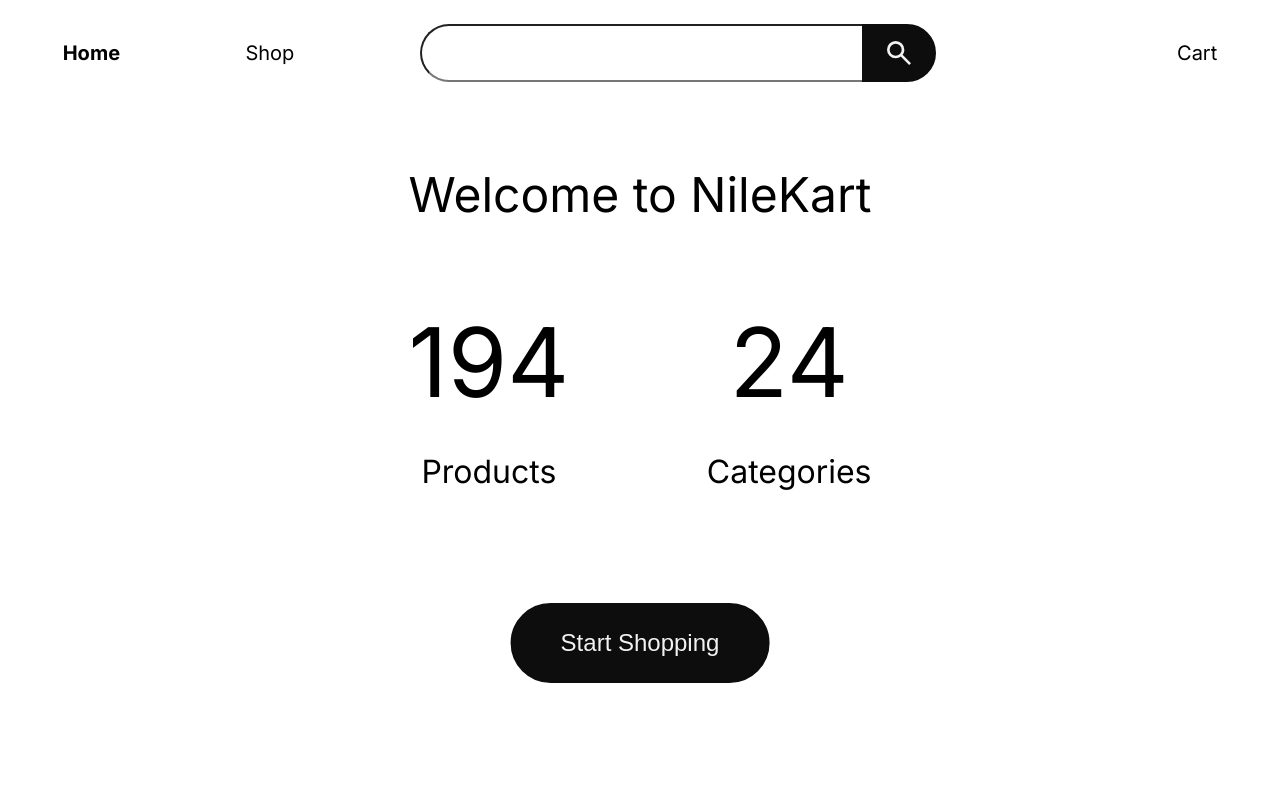
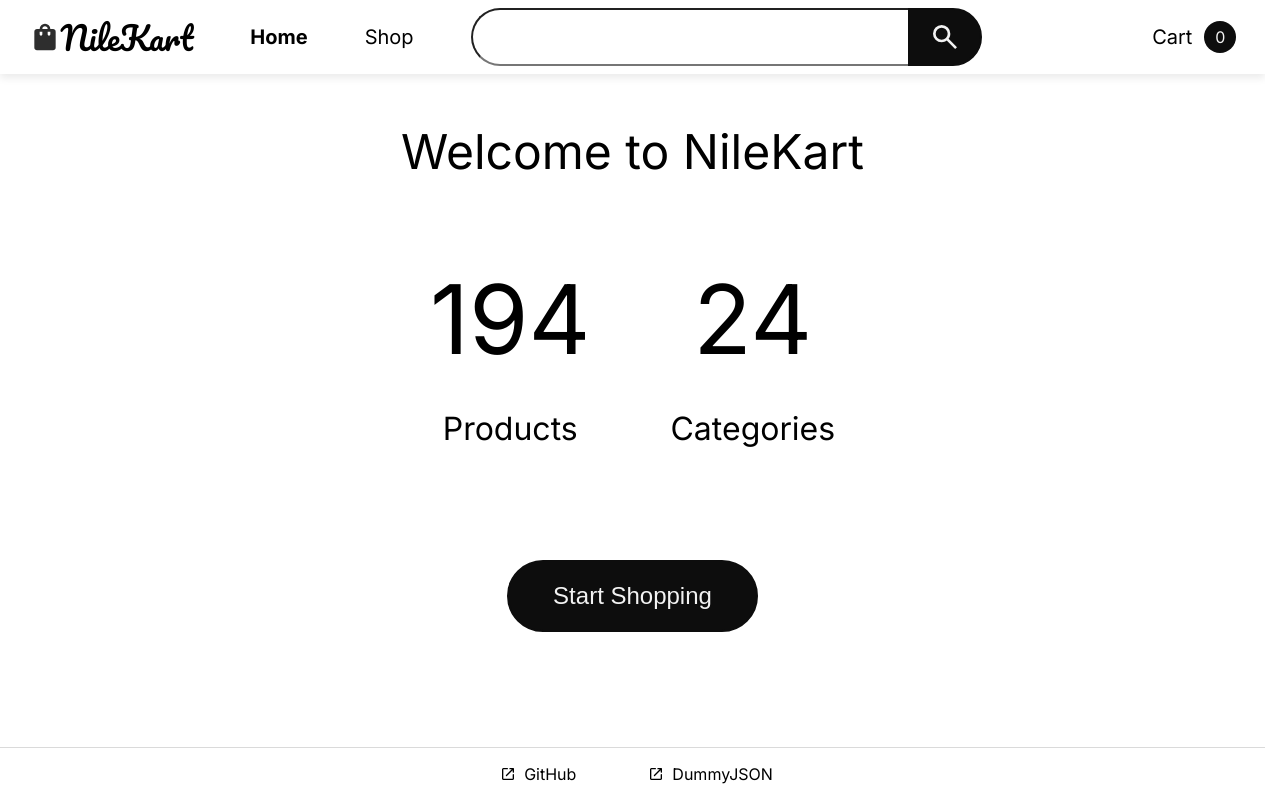
Before and after one commit to am-eer/nilekart, a React (Vite) app: page / in a window 1280 px wide. Built offline with nearby package versions, Linux system fonts and the light colour scheme; no server answers.

Commit message:
add cart context and product image carousel

```diff
--- a/index.html
+++ b/index.html
@@ -2,11 +2,12 @@
 <html lang="en">
   <head>
     <meta charset="UTF-8" />
-    <link rel="icon" type="image/svg+xml" href="/vite.svg" />
     <meta name="viewport" content="width=device-width, initial-scale=1.0" />
+    <link id="favicon" rel="icon" type="image/svg+xml" href="/favicon.svg" />
     <title>NileKart</title>
     <link rel="preconnect" href="https://fonts.googleapis.com">
     <link rel="preconnect" href="https://fonts.gstatic.com" crossorigin>
+    <link href="https://fonts.googleapis.com/css2?family=Pacifico&display=swap" rel="stylesheet">
     <link href="https://fonts.googleapis.com/css2?family=Inter:ital,opsz,wght@0,14..32,100..900;1,14..32,100..900&display=swap" rel="stylesheet">
   </head>
   <body>
--- a/src/App.css
+++ b/src/App.css
@@ -1,3 +1,7 @@
+.home {
+  text-align: center;
+}
+
 .tile-grid {
   display: grid;
   grid-template-columns: repeat(4, 1fr);
@@ -28,6 +32,22 @@
   box-shadow: inset 1px 1px 3px gray;
 }
 
+.tile .tile-title {
+  font-size: 1rem;
+  font-weight: bold;
+  padding-inline: 0.75rem;
+}
+
+.tile .tile-striked-price {
+  color: hsl(0 0 40%);
+}
+
+.tile .tile-stock-msg {
+  font-size: 0.9rem;
+  font-weight: 500;
+  color: hsl(0, 100%, 60%);
+}
+
 a {
   text-decoration: none;
   color: black;
@@ -39,8 +59,9 @@ a {
 
 .highlight-container {
   display: flex;
-  justify-content: space-between;
-  margin-block: 5rem;
+  gap: 5rem;
+  width: fit-content;
+  margin: 5rem auto;
 }
 
 .highlight-big {
@@ -56,11 +77,14 @@ a {
 
 nav {
   display: flex;
+  position: sticky;
+  top: 0;
   gap: 1rem;
   justify-content: space-around;
   align-items: center;
-  padding: 1.5rem 0.5rem 0.5rem;
-  margin-bottom: 1rem;
+  padding: 0.5rem;
+  background-color: white;
+  box-shadow: 0 4px 8px #00000015;
 }
 
 nav a {
@@ -89,6 +113,23 @@ nav a:not(.selected-nav-tab):hover::after {
   font-weight: bold;
 }
 
+.cart-link {
+  display: flex;
+  gap: 0.75rem;
+  align-items: center;
+}
+
+.cart-link .cart-size {
+  line-height: 0;
+  height: 2rem;
+  width: 2rem;
+  border-radius: 50%;
+  background-color: hsl(0, 0%, 5%);
+  color: hsl(0 0 95%);
+  display: grid;
+  place-items: center;
+}
+
 form {
   display: flex;
   width: 50%;
@@ -105,10 +146,43 @@ input:not(:focus-visible) {
   border-right: none;
 }
 
+input:focus {
+  outline: none;
+  border: 3px solid hsl(0 0 5%);
+  border-right: none;
+}
+
 form button {
   border-radius: 0 var(--infinite) var(--infinite) 0;
   display: grid;
   place-items: center;
+}
+
+.logo {
+  display: flex;
+  align-items: center;
+  font-family: "Pacifico", cursive;
+  font-size: 2rem;
+  user-select: none;
+}
+
+footer {
+  display: flex;
+  justify-content: center;
+  gap: 4rem;
+  margin-top: auto;
+  padding-bottom: 1rem;
+  padding-top: 1rem;
+  box-shadow: 0 -1px #00000025;
+}
+
+footer a {
+  display: flex;
+  align-items: center;
+}
+
+footer svg {
+  height: 1rem;
 }
 
 button {
@@ -132,6 +206,11 @@ button {
 
 .dark-btn:disabled {
   background-color: hsl(0 0 25%);
+}
+
+.large-btn {
+  font-size: 1.5rem;
+  padding: 1.25rem 2.75rem;
 }
 
 .wipe-btn {
@@ -213,19 +292,32 @@ button {
 .shop {
   display: flex;
   gap: 2rem;
+  align-items: flex-start;
+  padding-bottom: 5rem;
+}
+
+.shop-aside {
+  padding: 1rem;
 }
 
 .aside-heading {
-  margin-left: 3rem;
+  margin: 0;
+  padding-left: 1.5rem;
+  /* text-align: center; */
 }
 
 ul {
   list-style-type: none;
 }
 
+.shop ul {
+  padding: 0;
+}
+
 .category-card {
-  padding: 1rem;
-  border-radius: 0.75rem;
+  padding: 1rem 1.5rem;
+  border-radius: var(--infinite);
+  transition: 0.1s ease-in-out;
 }
 
 .category-card:hover {
@@ -233,7 +325,7 @@ ul {
 }
 
 .category-card:active {
-  box-shadow: var(--shadow);
+  box-shadow: inset 1px 1px 3px gray;
 }
 
 .shop-main {
@@ -246,12 +338,60 @@ ul {
   margin-bottom: 2rem;
 }
 
+.shop-main .tile {
+  padding: 1rem 0.25rem;
+}
+
 .product {
   display: flex;
+  gap: 4rem;
+  align-items: center;
+  margin-top: 1rem;
+}
+
+.carousel {
+  display: flex;
+  align-items: center;
+}
+
+.carousel button {
+  padding: 1.25rem 0.5rem;
+}
+
+.carousel svg {
+  height: 2.5rem;
+  width: 2.5rem;
+}
+
+.rotate {
+  rotate: 180deg;
 }
 
 .product img {
-  max-width: 60%;
+  width: 25rem;
   height: auto;
   object-fit: contain;
 }
+
+.buy-buttons {
+  display: grid;
+  gap: 1rem;
+  grid-template-columns: 1fr / 1fr;
+  grid-auto-flow: column;
+}
+
+.product button:disabled {
+	color: hsl(0 0 95%);
+}
+
+.product .product-info {
+  padding-right: 2rem;
+}
+
+.product th {
+  text-align: left;
+}
+
+table {
+  width: 100%;
+}
--- a/src/App.jsx
+++ b/src/App.jsx
@@ -1,14 +1,18 @@
-import { useState } from 'react'
 import './App.css'
 import Navbar from "./components/Navbar";
+import Footer from './components/Footer';
 import { Outlet } from "react-router";
+import { CartProvider } from './lib/CartContext';
 
 function App() {
 
   return (
     <>
-      <Navbar />
-      <Outlet />
+      <CartProvider>
+        <Navbar />
+        <Outlet />
+      </CartProvider>
+      <Footer />
     </>
   )
 }
--- a/src/components/Cart.jsx
+++ b/src/components/Cart.jsx
@@ -2,10 +2,9 @@ import { Link } from "react-router";
 
 const Cart = () => {
   return (
-    <div style={{position: "fixed", top: "50%", left: "50%", translate: "-50% -50%"}}>
-      <p style={{fontSize: "3rem", textAlign: "center"}}>Cart page under construction 🛠️</p>
-      <Link to=".."><button className="dark-btn" style={{display: "block", fontSize: "1.5rem", marginInline: "auto", padding: "1.5rem 4rem"}}>Back</button></Link>
-    </div>
+    <main>
+      <p style={{textAlign: "center", marginTop: "5rem", fontSize: "1.5rem"}}>Cart page under construction 🛠️</p>
+    </main>
   );
 };
 
--- /dev/null
+++ b/src/components/Footer.jsx
@@ -0,0 +1,36 @@
+const Footer = () => {
+  return (
+    <footer>
+      <a href="https://github.com/am-eer/nilekart">
+        <svg
+          xmlns="http://www.w3.org/2000/svg"
+          width="32"
+          height="32"
+          viewBox="0 0 24 24"
+        >
+          <path
+            fill="currentColor"
+            d="M5 21q-.825 0-1.412-.587T3 19V5q0-.825.588-1.412T5 3h6q.425 0 .713.288T12 4t-.288.713T11 5H5v14h14v-6q0-.425.288-.712T20 12t.713.288T21 13v6q0 .825-.587 1.413T19 21zM19 6.4L10.4 15q-.275.275-.7.275T9 15t-.275-.7t.275-.7L17.6 5H15q-.425 0-.712-.288T14 4t.288-.712T15 3h5q.425 0 .713.288T21 4v5q0 .425-.288.713T20 10t-.712-.288T19 9z"
+          />
+        </svg>
+        <span>GitHub</span>
+      </a>
+      <a href="https://dummyjson.com/">
+        <svg
+          xmlns="http://www.w3.org/2000/svg"
+          width="32"
+          height="32"
+          viewBox="0 0 24 24"
+        >
+          <path
+            fill="currentColor"
+            d="M5 21q-.825 0-1.412-.587T3 19V5q0-.825.588-1.412T5 3h6q.425 0 .713.288T12 4t-.288.713T11 5H5v14h14v-6q0-.425.288-.712T20 12t.713.288T21 13v6q0 .825-.587 1.413T19 21zM19 6.4L10.4 15q-.275.275-.7.275T9 15t-.275-.7t.275-.7L17.6 5H15q-.425 0-.712-.288T14 4t.288-.712T15 3h5q.425 0 .713.288T21 4v5q0 .425-.288.713T20 10t-.712-.288T19 9z"
+          />
+        </svg>
+        <span>DummyJSON</span>
+      </a>
+    </footer>
+  );
+};
+
+export default Footer;
--- a/src/components/Home.jsx
+++ b/src/components/Home.jsx
@@ -20,7 +20,7 @@ const Home = () => {
   }, [])
 
   return (
-    <div style={{position: "fixed", top: "50%", left: "50%", translate: "-50% -50%"}}>
+    <main className="home">
       <p style={{fontSize: "3rem", textAlign: "center"}}>Welcome to NileKart</p>
       <div className="highlight-container">
         <div className="highlight">
@@ -32,8 +32,8 @@ const Home = () => {
           <p className="highlight-small">Categories</p>
         </div>
       </div>
-      <Link to="shop"><button className="dark-btn" style={{display: "block", fontSize: "1.5rem", marginInline: "auto", padding: "1.5rem 3rem"}}>Start Shopping</button></Link>
-    </div>
+      <Link to="shop"><button className="dark-btn large-btn">Start Shopping</button></Link>
+    </main>
   );
 };
 
--- a/src/components/Navbar.jsx
+++ b/src/components/Navbar.jsx
@@ -1,12 +1,15 @@
 import { Link } from "react-router";
 import { useLocation, useNavigate } from "react-router";
+import { useCart } from "../lib/CartContext";
 
 const Navbar = () => {
   const location = useLocation();
   let navigate = useNavigate();
+  const [cart, setCart] = useCart();
 
   return (
     <nav>
+      <div className="logo"><img className="logo-icon" src="/favicon.svg" /><span className="logo-text">NileKart</span></div>
       <Link to="/" className={location.pathname === "/" ? "selected-nav-tab" : ""}>Home</Link>
       <Link to="/shop" className={location.pathname.startsWith("/shop") ? "selected-nav-tab" : ""}>Shop</Link>
       <form onSubmit={(e) => {
@@ -19,7 +22,10 @@ const Navbar = () => {
         <input type="text" name="search" />
         <button type="submit" className="dark-btn"><svg xmlns="http://www.w3.org/2000/svg" width="32" height="32" viewBox="0 0 24 24"><path fill="currentColor" d="m19.6 21l-6.3-6.3q-.75.6-1.725.95T9.5 16q-2.725 0-4.612-1.888T3 9.5t1.888-4.612T9.5 3t4.613 1.888T16 9.5q0 1.1-.35 2.075T14.7 13.3l6.3 6.3zM9.5 14q1.875 0 3.188-1.312T14 9.5t-1.312-3.187T9.5 5T6.313 6.313T5 9.5t1.313 3.188T9.5 14"/></svg></button>
       </form>
-      <Link to="/cart" className={location.pathname === "/cart" ? "selected-nav-tab" : ""}>Cart</Link>
+      <div className="cart-link">
+        <Link to="/cart" className={location.pathname === "/cart" ? "selected-nav-tab" : ""}>Cart</Link>
+        <span className="cart-size">{cart.length}</span>
+      </div>
     </nav>
   );
 };
--- a/src/components/Tile.jsx
+++ b/src/components/Tile.jsx
@@ -2,24 +2,24 @@ const Tile = ({ product }) => {
   return (
     <div className="tile">
       <img src={product.thumbnail} alt="Product Image" />
-      <p>{product.title}</p>
-      <span>{product.rating}⭐</span>
+      <p className="tile-title">{product.title}</p>
+      <span className="tile-rating">{product.rating}⭐</span>
       {product.discountPercentage ? (
         <>
-          <p>
-            <s>${product.price}</s>
+          <p className="tile-price">
+            <s className="tile-striked-price">${product.price}</s>
           </p>
-          <p>
+          <p className="tile-price">
             ${Math.trunc(product.price * (100 - product.discountPercentage)) / 100}
           </p>
         </>
       ) : (
-        <p>${Math.trunc(product.price * 100) / 100}</p>
+        <p className="tile-price">${Math.trunc(product.price * 100) / 100}</p>
       )}
       {product.stock ? (
-        product.stock < 10 && <p>Only {product.stock} units left. Hurry up!</p>
+        product.stock < 10 && <p className="tile-stock-msg tile-stock-left-msg">Only {product.stock} units left!</p>
       ) : (
-        <p>Out of Stock</p>
+        <p className="tile-stock-msg tile-out-of-stock-msg">Out of Stock</p>
       )}
     </div>
   );
--- a/src/index.css
+++ b/src/index.css
@@ -1,16 +1,22 @@
 :root {
   --shadow: inset 0 1px 2px #ffffff50, 0 -1px #00000010, 0 1px 2px #00000030, 0 4px 8px #00000015;
   --hover-shadow: inset 0 1px 2px #ffffff50, 0 -1px #00000010, 0 1px 3px #00000037, 0 4px 12px #00000020;
-  --infinite: 999px
+  --infinite: 999px;
 }
 
 * {
   box-sizing: border-box;
 }
 
-html, body {
+html, body, #root {
   margin: 0;
   padding: 0;
+  height: 100%;
+}
+
+html {
+  overflow: overlay;
+  scrollbar-gutter: stable;
 }
 
 body {
@@ -18,6 +24,11 @@ body {
   font-optical-sizing: auto;
 }
 
+#root {
+  display: flex;
+  flex-direction: column;
+}
+
 button, ul, li {
   font-size: inherit;
 }
--- /dev/null
+++ b/src/lib/CartContext.jsx
@@ -0,0 +1,25 @@
+import { useState, useContext, createContext } from "react";
+
+const initialContextValue = [[],()=>{}];
+const CartContext = createContext(initialContextValue);
+
+const CartProvider = ({children}) => {
+  const cartState = useState([]);
+
+  return (
+    <CartContext value={cartState}>
+      {children}
+    </CartContext>
+  );
+};
+
+const useCart = () => {
+  const context = useContext(CartContext);
+  if(context === initialContextValue) {
+    console.warn("Context used outside provider");
+  }
+  console.log(context);
+  return context;
+};
+
+export {CartProvider, useCart};
--- a/src/lib/utils.js
+++ b/src/lib/utils.js
@@ -1,13 +1,15 @@
 export const extractPageNumber = (pgNoStr) => {
   const pgNo = Number(pgNoStr);
-  if(pgNo === NaN || pgNo < 0 || !Number.isInteger(pgNo)) return 1;
+  if (pgNo === NaN || pgNo < 0 || !Number.isInteger(pgNo)) return 1;
   return pgNo;
-}
+};
 
 export const formatCategory = (originalWord) => {
-  let result = '';
+  let result = "";
+  let space = "";
   for(const word of originalWord.split("-")) {
-    result += word[0].toUpperCase() + word.slice(1);
+    result += space + word[0].toUpperCase() + word.slice(1);
+    space = " ";
   }
   return result;
 }
```
Also changed, not shown: src/components/Product.jsx (+66 -13 lines), public/favicon.svg (added).
